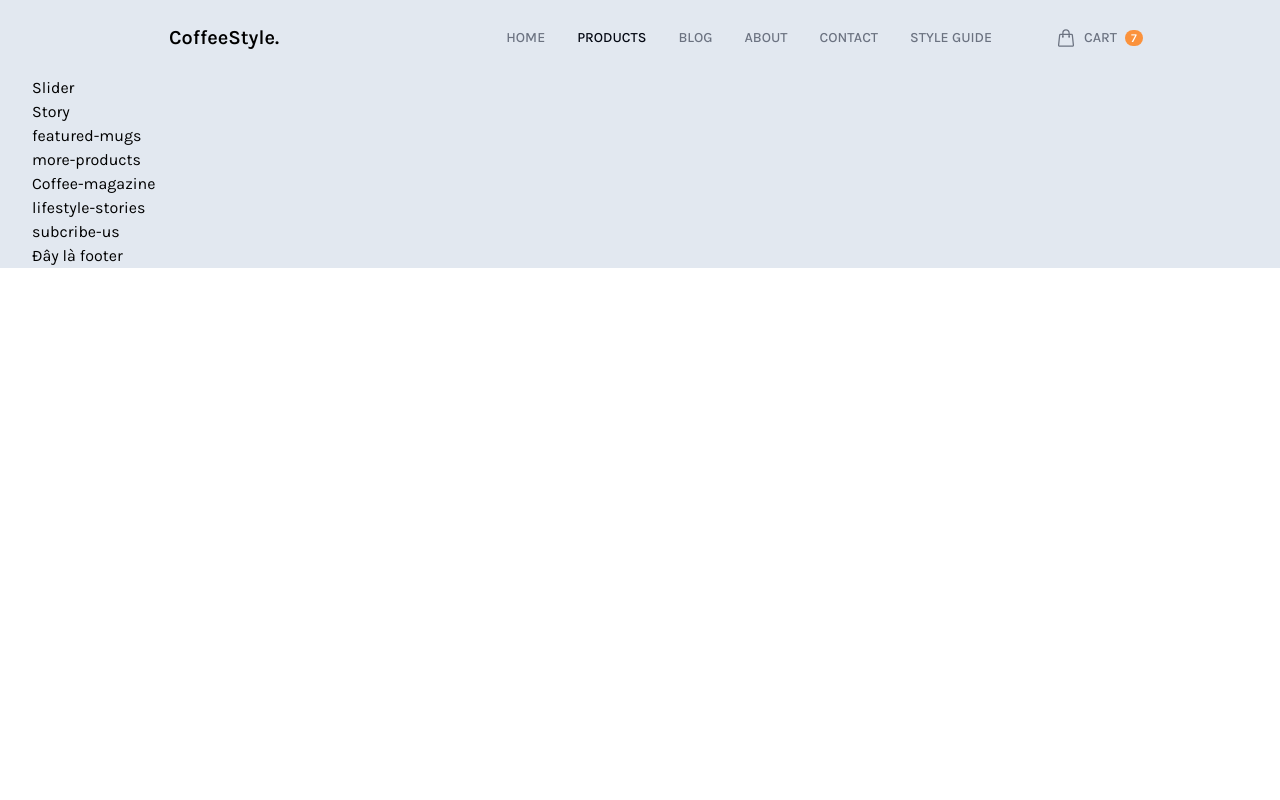
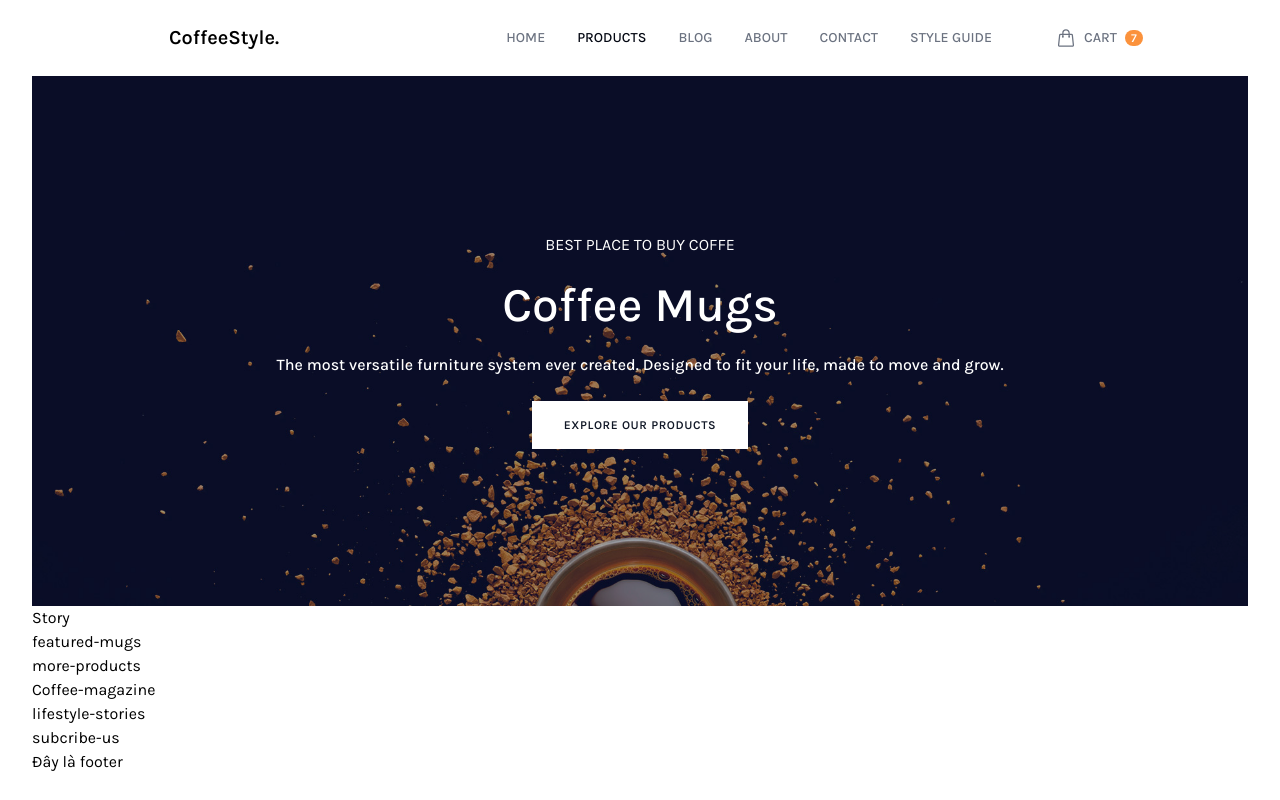
Before and after one commit to dokhacduong1/ProjectCoffe, a website: page public/index.html in a window 1280 px wide. Drawn offline with Linux system fonts and the light colour scheme.

Commit message:
Add Slider

```diff
--- a/public/index.html
+++ b/public/index.html
@@ -10,9 +10,9 @@
   <body>
     <div id="root">
       <div
-        class="font-Karla content-wrapper max-w-screen-2xl text-base mx-auto px-8 bg-slate-200"
+        class="font-Karla content-wrapper max-w-screen-2xl text-base mx-auto px-8 "
       >
-        <header class="py-6 mx-auto">
+        <header class="py-6 mx-auto ">
           <nav class="flex flex-row justify-between items-center relative">
             <div
               class="logo basis-2/6 text-center text-xl font-semibold cursor-pointer"
@@ -27,11 +27,15 @@
               <li class="ct-top-menu-item">
                 <a class href="#">HOME</a>
               </li>
-              <li class="ct-top-menu-item ct-top-menu-item-active"><a class href="#">PRODUCTS</a></li>
+              <li class="ct-top-menu-item ct-top-menu-item-active">
+                <a class href="#">PRODUCTS</a>
+              </li>
               <li class="ct-top-menu-item"><a class href="#">BLOG</a></li>
               <li class="ct-top-menu-item"><a class href="#">ABOUT</a></li>
               <li class="ct-top-menu-item"><a class href="#">CONTACT</a></li>
-              <li class="ct-top-menu-item"><a class href="#">STYLE GUIDE</a></li>
+              <li class="ct-top-menu-item">
+                <a class href="#">STYLE GUIDE</a>
+              </li>
             </ul>
 
             <ul
@@ -61,8 +65,6 @@
               </li>
             </ul>
 
-
-
             <div
               id="ct-toggle-top-menu-icon"
               class="basis-1/6 lg:hidden flex items-center cursor-pointer sm:px-8 px-3"
@@ -85,7 +87,18 @@
           </nav>
         </header>
         <main>
-          <div class="slider">Slider</div>
+          <div class="slider h-[33.13rem] bg-[url('../images/slider.jpg')] bg-cover bg-no-repeat bg-bottom">
+              <div class="w-full h-full flex justify-center items-center bg-gray-900 bg-opacity-40">
+                <div class="mx-16 text-white text-center ">
+                  <div class="uppercase  mb-6 ">Best Place To Buy Coffe</div>
+                  <div class="font-medium mb-6 text-5xl">Coffee Mugs</div>
+                  <div class="font-medium mb-6">The most versatile furniture system ever created. Designed to fit your life, made to move and grow.</div>
+                  <div class="flex justify-center">
+                    <div class="uppercase bg-white text-gray-900 w-max tracking-wider py-4 px-8 font-semibold cursor-pointer text-xs hover:bg-opacity-95">Explore Our Products</div>
+                  </div>
+                </div>
+              </div>
+          </div>
           <!-- End Slider -->
 
           <div class="story">Story</div>
```
Also changed, not shown: public/images/slider.jpg (added), public/style/styles.css.
